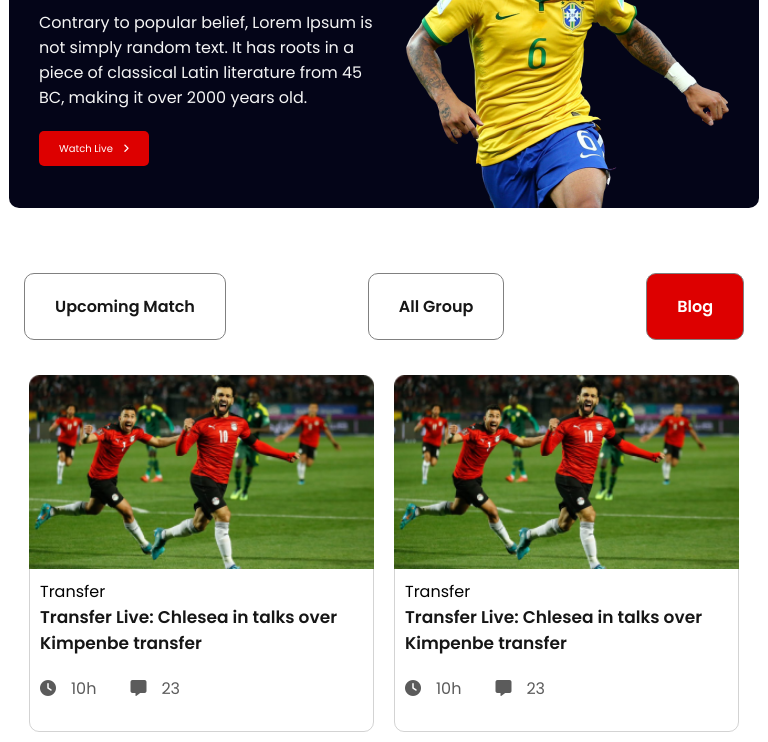
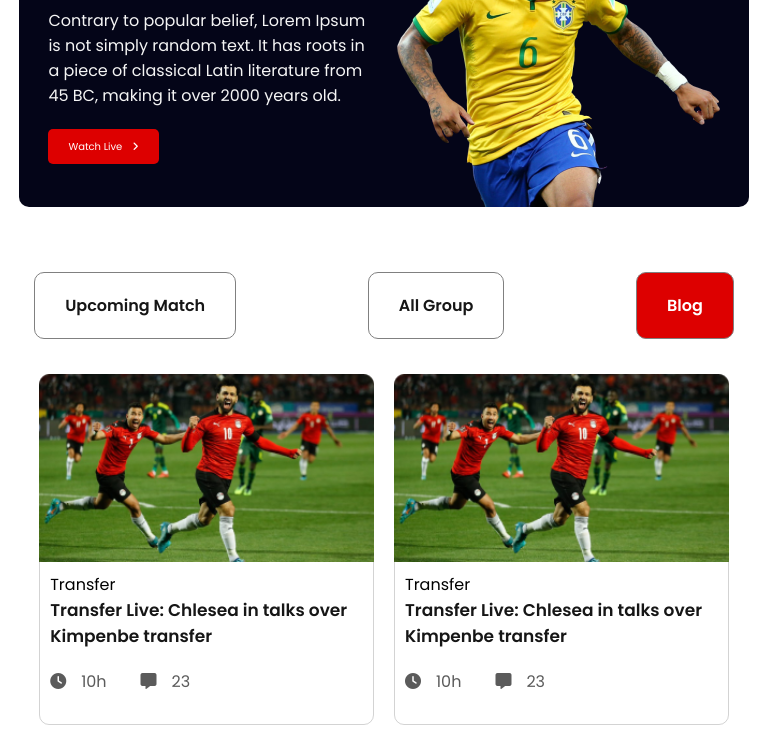
Before and after one commit to aburayhanroni/world-cup, a plain HTML site: page index.html in a window 768 px wide. Shown: the part 192-934 px from the top of the page. Drawn offline with Linux system fonts and the light colour scheme.

Commit message:
modified

```diff
--- a/css/style.css
+++ b/css/style.css
@@ -269,16 +269,11 @@ ul li a {
 
 
 /* tablate device code start */
-@media screen and (min-width:577px) and (max-width:768px) {
+@media screen and (min-width:577px) and (max-width:992px) {
 
     .text-part {
         width: 100%;
     }
-
-    .container {
-        width: 750px;
-    }
-
     .articale-title {
         font-size: 30px;
     }
```
